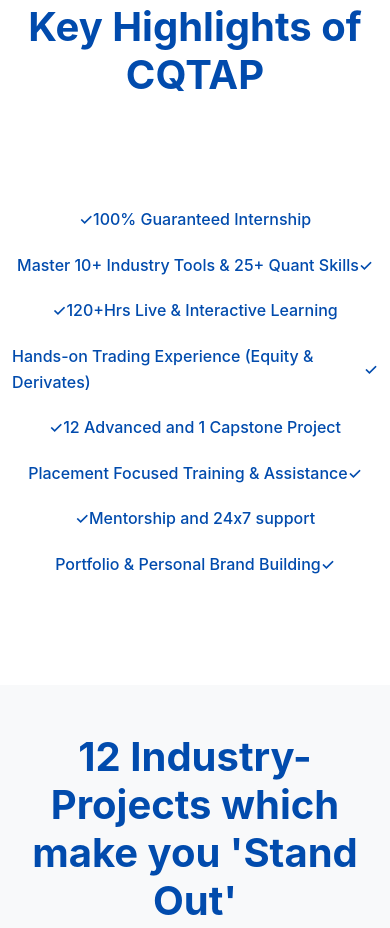
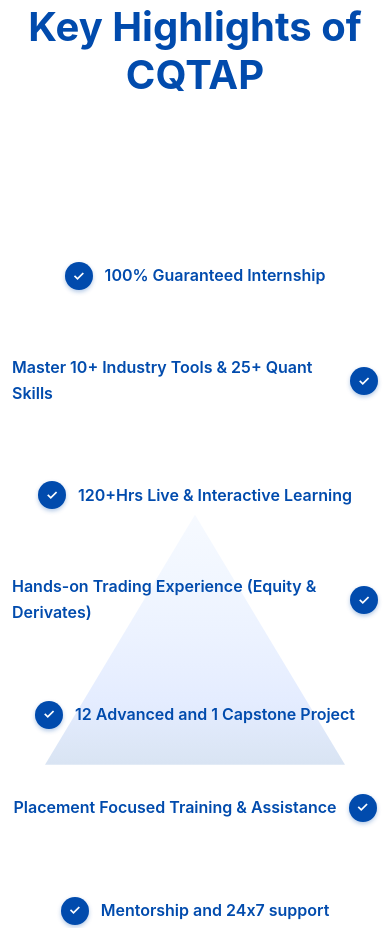
Before and after one commit to adarshsinggh/clm, a website built with Vite: page index.html in a window 390 px wide. Shown: the part 4857-5785 px from the top of the page. Built offline with nearby package versions, Linux system fonts and the light colour scheme.

Commit message:
Update style.css

```diff
--- a/style.css
+++ b/style.css
@@ -281,63 +281,160 @@
 }
 
 /* Key Highlights Section */
+/* Key Highlights Section */
 .key-highlights-section {
     background-color: white;
     padding: 80px 0;
+    position: relative;
+}
+
+.section-title {
+    color: #014bad;
+    font-size: 4rem;
+    font-weight: 700;
+    margin-bottom: 4rem;
 }
 
 .pyramid-container {
     position: relative;
-    max-width: 1200px;
+    max-width: 1400px;
     margin: 0 auto;
-    padding: 40px 0;
+    padding: 60px 0;
 }
 
 .pyramid-content {
     position: relative;
     z-index: 1;
+    min-height: 600px;
 }
 
-.pyramid-shape {
+.highlight-row {
+    display: flex;
+    justify-content: space-between;
+    align-items: center;
+    margin: 45px 0;
+    position: relative;
+    z-index: 2;
+}
+
+.highlight-item {
+    display: flex;
+    align-items: center;
+    gap: 12px;
+    color: #014bad;
+    font-weight: 600;
+    font-size: 1.25rem;
+    width: 42%;
+}
+
+.highlight-item.left {
+    justify-content: flex-start;
+    padding-right: 20px;
+}
+
+.highlight-item.right {
+    justify-content: flex-end;
+    padding-left: 20px;
+}
+
+.check-circle {
+    min-width: 32px;
+    height: 32px;
+    background-color: #014bad;
+    border-radius: 50%;
+    display: flex;
+    align-items: center;
+    justify-content: center;
+    color: white;
+    font-size: 16px;
+    box-shadow: 0 2px 4px rgba(1, 75, 173, 0.3);
+}
+
+.highlight-line {
+    position: absolute;
+    left: 50%;
+    transform: translateX(-50%);
+    height: 2px;
+    background-color: rgba(1, 75, 173, 0.4);
+    width: 16%;
+}
+
+.pyramid {
     position: absolute;
     top: 50%;
     left: 50%;
     transform: translate(-50%, -50%);
     width: 600px;
-    height: 400px;
-    background: linear-gradient(180deg, #e3e9ff 0%, #b1c5ff 100%);
+    height: 500px;
+    background: linear-gradient(180deg,
+        #c5dbff 0%,
+        #a4c7ff 25%,
+        #7da7ff 50%,
+        #4c82ff 75%,
+        #014bad 100%
+    );
     clip-path: polygon(50% 0%, 100% 100%, 0% 100%);
     z-index: -1;
+    opacity: 0.15;
 }
 
-.highlight-item {
-    display: flex;
-    align-items: center;
-    margin: 20px 0;
-    font-weight: 500;
-    color: var(--primary-color);
+@media (max-width: 1199.98px) {
+    .pyramid {
+        width: 500px;
+        height: 420px;
+    }
+
+    .highlight-item {
+        font-size: 1.1rem;
+    }
 }
 
-.highlight-item.left {
-    margin-right: 50%;
-    justify-content: flex-start;
+@media (max-width: 991.98px) {
+    .section-title {
+        font-size: 3rem;
+    }
+
+    .pyramid {
+        width: 400px;
+        height: 340px;
+    }
+
+    .highlight-item {
+        font-size: 1rem;
+    }
+
+    .check-circle {
+        min-width: 28px;
+        height: 28px;
+        font-size: 14px;
+    }
 }
 
-.highlight-item.right {
-    margin-left: 50%;
-    justify-content: flex-end;
-}
+@media (max-width: 767.98px) {
+    .section-title {
+        font-size: 2.5rem;
+    }
 
-.check-icon {
-    width: 24px;
-    height: 24px;
-    background-color: var(--primary-color);
-    color: white;
-    border-radius: 50%;
-    display: flex;
-    align-items: center;
-    justify-content: center;
-    margin: 0 10px;
+    .highlight-row {
+        flex-direction: column;
+        gap: 25px;
+        margin: 35px 0;
+    }
+
+    .highlight-item {
+        width: 100%;
+        justify-content: center !important;
+        padding: 0 !important;
+    }
+
+    .highlight-line {
+        display: none;
+    }
+
+    .pyramid {
+        width: 300px;
+        height: 250px;
+    }
 }
 
 /* Projects Section */
```
